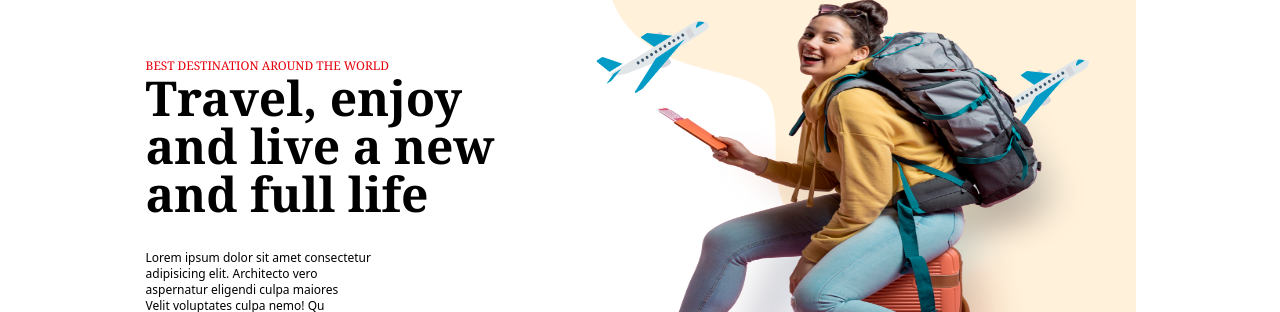
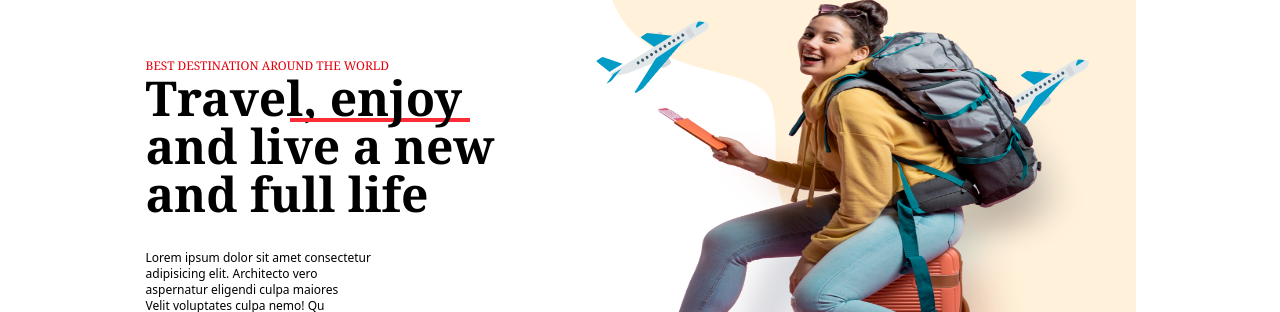
Before and after one commit to Oxbee27/flightnet, a website: page index.html in a window 1280 px wide. Shown: the part 84-396 px from the top of the page. Drawn offline with Linux system fonts and the light colour scheme; a web font is replaced by a local one.

Commit message:
updating

```diff
--- a/index.html
+++ b/index.html
@@ -47,8 +47,8 @@
                 </p>
 
                 <h1 class="text-5xl font-bold font-serif">
-                    Travel, enjoy <br> and live a new <br> and full life
-
+                    Travel, <span class=" relative z-5" >enjoy</span> <br> and live a new <br> and full life
+<div class="bg-red-500 w-45 h-1 absolute top-30 ml-36"></div>
                 </h1>
 
                 <p class="text-xs mt-8 ">
```
Also changed, not shown: src/output.css.
